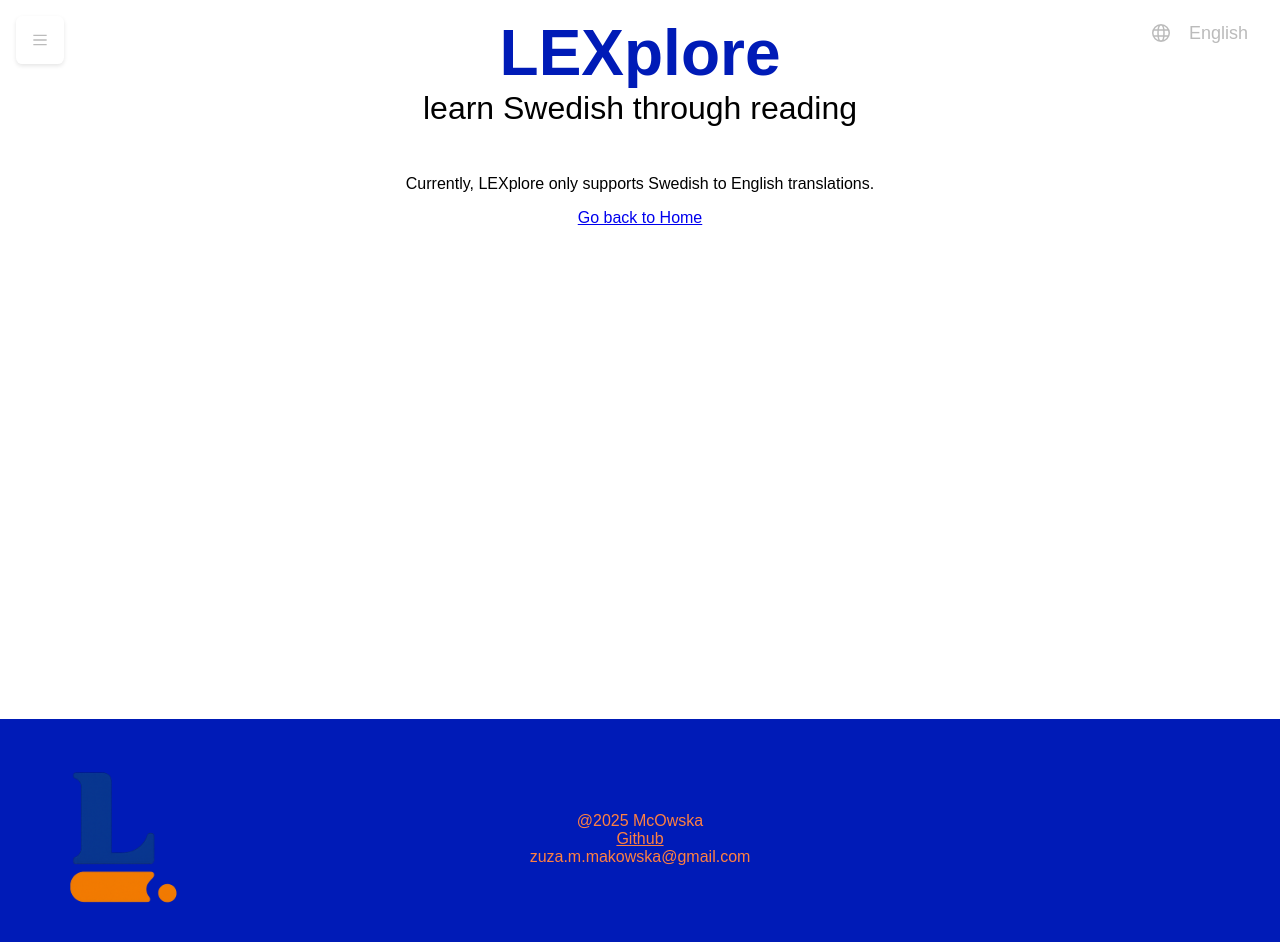
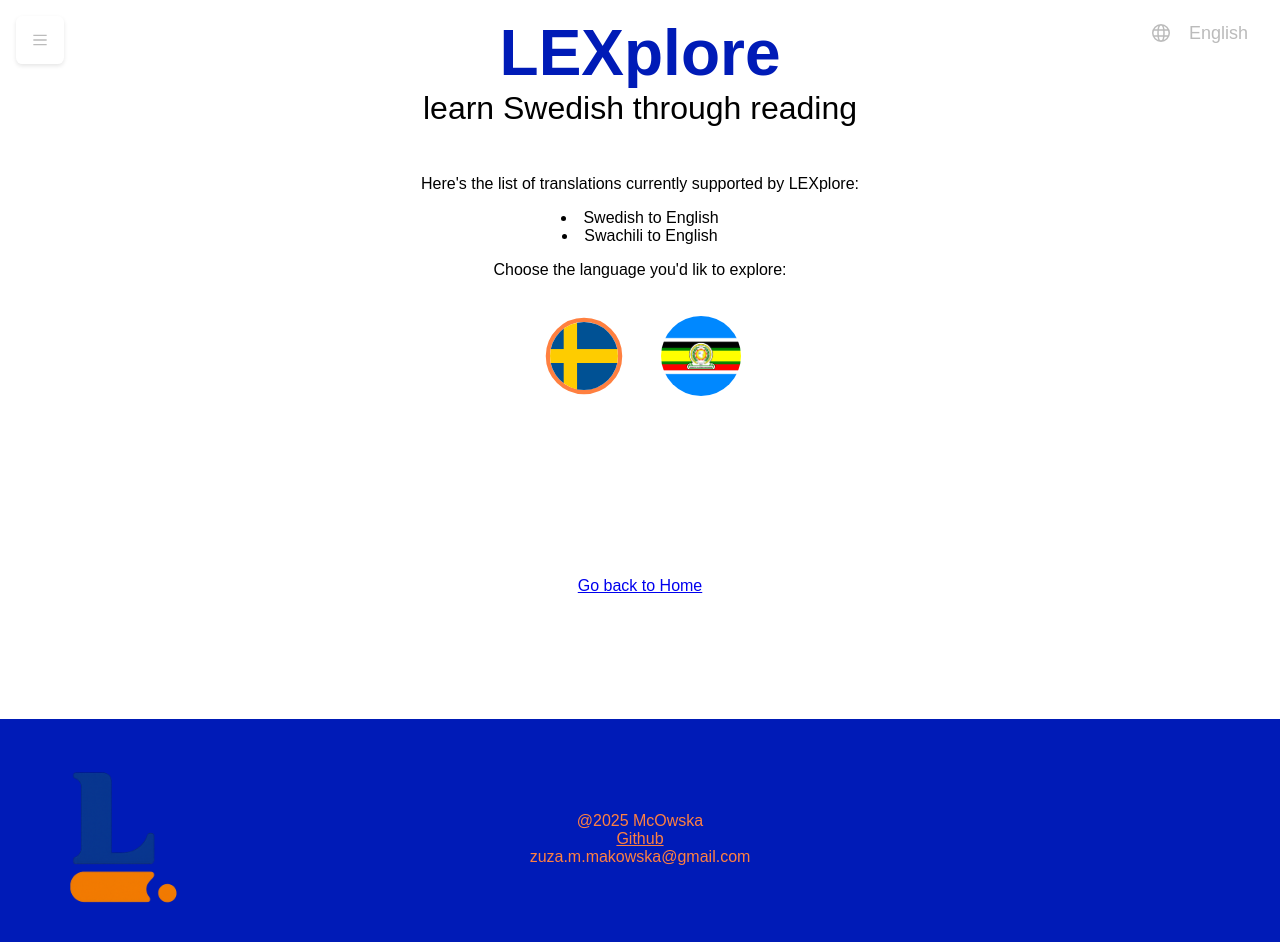
Before and after one commit to McOwska/LEXplore, a React (Create React App) app in the folder lexplore-ui/: page /languages in a window 1280 px wide. Shown: the top 942 px of the page. Built offline with nearby package versions, Linux system fonts and the light colour scheme; a web font is replaced by a local one.

Commit message:
update available languages page to enable changing languages for translating

```diff
--- a/lexplore-ui/src/App.js
+++ b/lexplore-ui/src/App.js
@@ -2,6 +2,7 @@ import { BrowserRouter, Routes, Route } from "react-router-dom";
 import "./App.css";
 import Header from "./components/Header/Header";
 import { TextProvider } from "./contexts/TextContext";
+import { TranslationLanguageProvider } from "./contexts/TranslationLanguageContext";
 import MainPage from "./pages/MainPage";
 import ErrorPage from "./pages/ErrorPage";
 import AboutPage from "./pages/AboutPage";
@@ -12,6 +13,7 @@ function App() {
   return (
     <div className="App">
       <TextProvider>
+        <TranslationLanguageProvider>
           <BrowserRouter>
               <Header />
               <Routes>
@@ -22,6 +24,7 @@ function App() {
               </Routes>
             <Footer />
           </BrowserRouter>
+        </TranslationLanguageProvider>
       </TextProvider>
     </div>
   );
--- /dev/null
+++ b/lexplore-ui/src/components/LanguageButtons/LanguageButton.js
@@ -0,0 +1,18 @@
+import styles from "./LanguageButton.module.css"
+import { useTranslationLanguage } from "../../contexts/TranslationLanguageContext"
+
+const LanguageButton = ({ languageCode }) => {
+    const imgPath = `/languages/${languageCode}.png`
+    const { translationLanguage, setTranslationLanguage } = useTranslationLanguage();
+
+    const changeLanguage = () => {
+        setTranslationLanguage(languageCode.split('_')[0])
+        // API CALL
+    }
+
+    return (
+        <img className={`${styles.languageButton} ${translationLanguage === languageCode.split('_')[0] ? styles.languageButtonActive : styles.languageButtonInactive}`} onClick={changeLanguage} src={imgPath} alt={languageCode}/>
+    );
+}
+
+export default LanguageButton;
--- /dev/null
+++ b/lexplore-ui/src/components/LanguageButtons/LanguageButton.module.css
@@ -0,0 +1,36 @@
+.languageButton {
+    width: 5rem;
+    height: 5rem;
+    border-radius: 3rem;
+    object-fit: cover;
+    object-position: center;
+    margin: 1rem;
+}
+
+.languageButtonActive {
+    border: solid 5px #FF8040;
+    transform: scale(0.85);
+}
+
+.languageButtonActive:hover {
+    box-shadow: inset 0 4px 8px rgba(0, 0, 0, 0.2);
+    transform: scale(0.85);
+}
+
+.languageButtonInactive:hover {
+    box-shadow: inset 0 0 0 0 rgba(0, 0, 0, 0.1), 0 4px 8px rgba(0, 0, 0, 0.2);
+    transform: scale(1.02);
+    cursor: pointer;
+}
+
+.languageButtonInactive:active {
+    box-shadow: inset 0 2px 4px rgba(0, 0, 0, 0.2), 0 1px 2px rgba(0, 0, 0, 0.05);
+    transform: scale(0.85);
+}
+
+.buttonsContainer {
+    display: flex;
+    justify-content: center;
+    margin-bottom: 10rem;
+    align-items: center;
+}
--- /dev/null
+++ b/lexplore-ui/src/components/LanguageButtons/LanguageButtonsContainer.js
@@ -0,0 +1,13 @@
+import { TRANSLATION_LANGUAGES } from "../../constants";
+import LanguageButton from "./LanguageButton";
+import styles from './LanguageButton.module.css'
+
+const LanguageButtonsContainer = () => {
+    return (
+        <div className={styles.buttonsContainer}>
+            {TRANSLATION_LANGUAGES.map((lang) => <LanguageButton languageCode={lang} />)}
+        </div>
+    );
+}
+
+export default LanguageButtonsContainer;
--- a/lexplore-ui/src/constants.js
+++ b/lexplore-ui/src/constants.js
@@ -5,6 +5,11 @@ export const SUPPORTED_LANGUAGES = [
   { code: "sv", label: "Svenska" },
 ];
 
+export const TRANSLATION_LANGUAGES = [
+  "sv_en",
+  "swc_en"
+]
+
 export const DEFAULT_LOCALE = "en";
 
 export const LOCALE_STORAGE_KEY = "app.locale";
--- /dev/null
+++ b/lexplore-ui/src/contexts/TranslationLanguageContext.js
@@ -0,0 +1,21 @@
+import { createContext, useContext, useState, useEffect } from "react";
+
+const TranslationLanguageContext = createContext();
+
+export const useTranslationLanguage = () => useContext(TranslationLanguageContext);
+
+export const TranslationLanguageProvider = ({ children }) => {
+  const [translationLanguage, setTranslationLanguage] = useState(() => {
+    return localStorage.getItem("translationLanguage") || "sv";
+  });
+
+  useEffect(() => {
+    localStorage.setItem("translationLanguage", translationLanguage);
+  }, [translationLanguage]);
+
+  return (
+    <TranslationLanguageContext.Provider value={{ translationLanguage, setTranslationLanguage }}>
+      {children}
+    </TranslationLanguageContext.Provider>
+  );
+};
--- a/lexplore-ui/src/i18n/en.json
+++ b/lexplore-ui/src/i18n/en.json
@@ -10,7 +10,10 @@
   "menu.availableLanguages": "Available languages",
   "menu.about": "About the project",
   "menu.home": "Start LEXploring",
-  "availableLanguages.desc": "Currently, LEXplore only supports Swedish to English translations.",
+  "availableLanguages.desc": "Here's the list of translations currently supported by LEXplore:",
+  "availableLanguages.sv_en": "Swedish to English",
+  "availableLanguages.swc_en": "Swachili to English",
+  "availableLanguages.chooseLanguage": "Choose the language you'd lik to explore:",
   "link.backHome": "Go back to Home",
   "errorPage.title": "Page not found"
 }
--- a/lexplore-ui/src/pages/AvaiableLanguagesPage.js
+++ b/lexplore-ui/src/pages/AvaiableLanguagesPage.js
@@ -1,12 +1,22 @@
 import { Link } from "react-router-dom";
 import { useIntl } from "react-intl";
+import { useTranslationLanguage } from "../contexts/TranslationLanguageContext";
+import { TRANSLATION_LANGUAGES } from "../constants";
+import LanguageButtonsContainer from "../components/LanguageButtons/LanguageButtonsContainer";
+import styles from './pages.module.css';
 
 const AvailableLanguagesPage = () => {
   const intl = useIntl();
+  const { translationLanguage } = useTranslationLanguage();
+
+  console.log('translation Language', translationLanguage)
 
   return (
-    <div>
+    <div className={styles.blockContainer}>
       <p>{intl.formatMessage({id: "availableLanguages.desc"})}</p>
+      { TRANSLATION_LANGUAGES.map((lang) => <li>{intl.formatMessage({id: `availableLanguages.${lang}`})}</li>) }
+      <p>{intl.formatMessage({id: "availableLanguages.chooseLanguage"})}</p>
+      <LanguageButtonsContainer />
       <Link to="/">{intl.formatMessage({id: "link.backHome"})}</Link>
     </div>
   );
--- a/lexplore-ui/src/pages/pages.module.css
+++ b/lexplore-ui/src/pages/pages.module.css
@@ -11,3 +11,7 @@
     background-color: black;
     margin-top: 1rem;
 }
+
+.blockContainer {
+    display: block;
+}
```
Also changed, not shown: lexplore-ui/public/languages/sv_en.png (added), lexplore-ui/public/languages/swc_en.png (added). Lines whose indentation alone changed are shown as unchanged.
